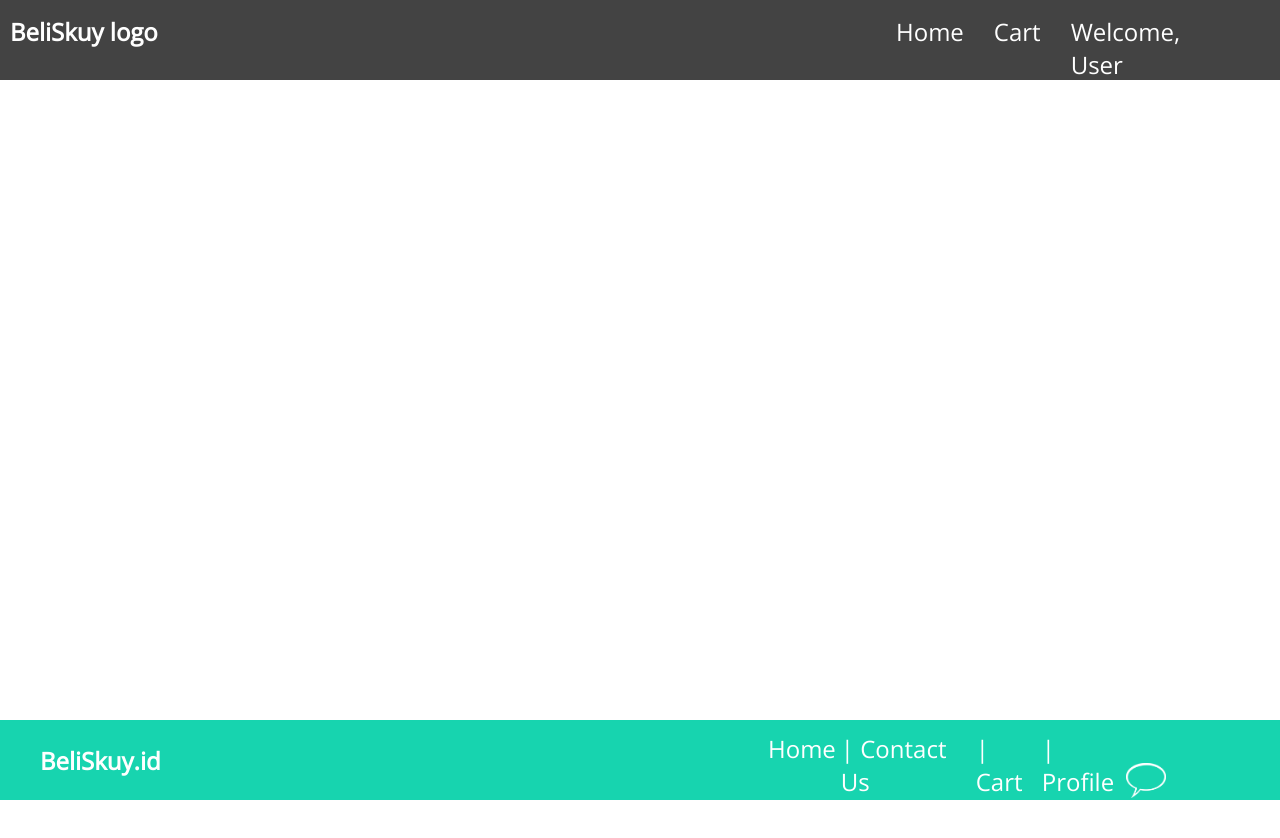
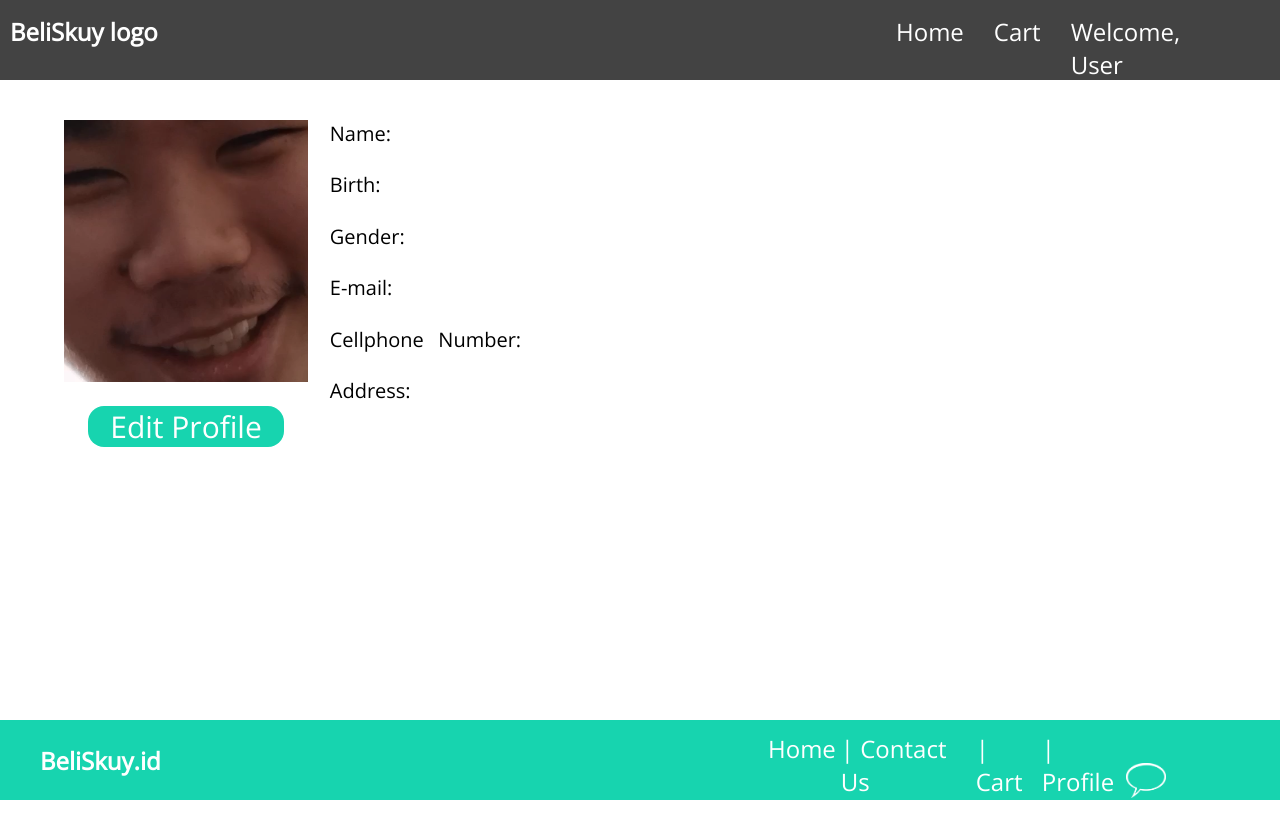
Before and after one commit to Dr4b0t/BeliSkuy, a plain HTML site: page HTML/profile.html in a window 1280 px wide. Before the commit the page ends 813 px from the top, so only its background shows below. Drawn offline with nearby package versions, Linux system fonts and the light colour scheme.

Commit message:
Profile section is done

```diff
--- a/CSS/index.css
+++ b/CSS/index.css
@@ -104,3 +104,68 @@ body
 {
     color: rgb(165, 165, 165);
 }
+
+
+.logo2
+{
+    position: absolute;
+    left: 0.4%;
+    top: auto;
+    height: 60px;
+    width: 60px;
+}
+
+#profile
+{
+    position: absolute;
+    /* display: flex; */
+    /* align-items: center; */
+    left: 5%;
+    height: 100vh;
+    top: 120px;
+}
+
+#profilepic
+{
+    display: flex;
+    height: 100%;
+    width: 100%;
+}
+
+.editprofile
+{
+    color: #ffffff;
+    font-size: 30px;
+}
+
+#up
+{
+    top: 20px;
+    display: flex;
+    flex-direction: column;
+    align-items: center;
+}
+
+.editprofile
+{
+    display: flex;
+    flex-direction: column;
+    align-items: center;
+    border: 1px #17d4af;
+    border-radius: 1rem;
+    background-color: #17d4af;
+    width: 80%;
+    margin-top: 10%;
+}
+
+.ulprof
+{
+    display: flex;
+    flex-direction: column;
+    justify-content: space-between;
+    list-style: none;
+    height: 35.5%;
+    width: 400%;
+    margin-left: 5%;
+    font-size: 20px;
+}
--- a/HTML/profile.html
+++ b/HTML/profile.html
@@ -20,6 +20,23 @@
         </div>
     </div>
 
+   <div id="profile">
+        <div id="profilepic">
+            <div id="up">
+                <img class= "logo3" src="../Png/A1.png" alt="Muka User">
+                <span class="editprofile">Edit Profile</span>
+            </div>
+            <ul class="ulprof">
+                <li>Name:</li>
+                <li>Birth:</li>
+                <li>Gender:</li>
+                <li>E-mail:</li>
+                <li>Cellphone⠀Number:</li>
+                <li>Address:</li>
+            </ul>
+        </div>
+    </div>
+
     <div id="Footer">
         <h2>BeliSkuy.id</h2>
         <div class="nav2">
```
Also changed, not shown: Png/A1.png (added), Png/Logo2.jpg (added).
